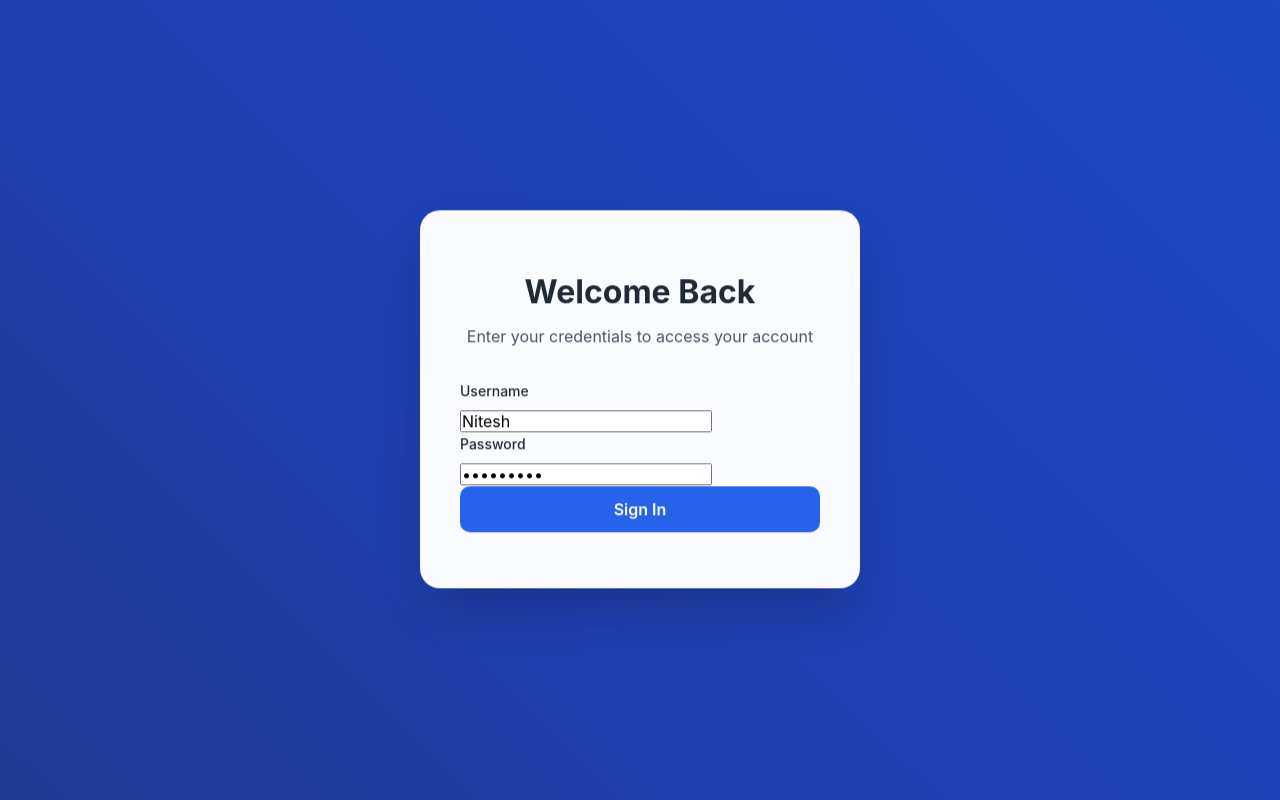
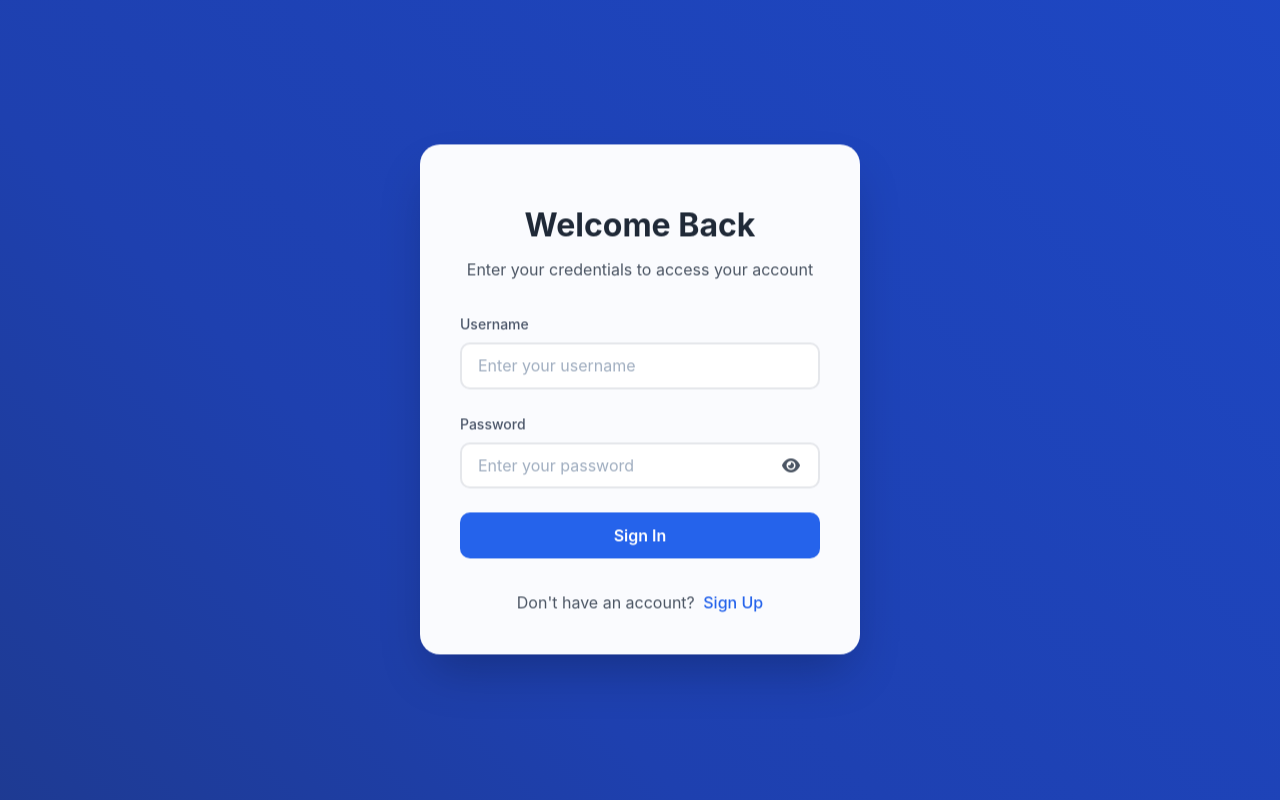
Before and after one commit to C0des-by-SAGAR/swissmote-dashoard, a React (Create React App) app: page /auth in a window 1280 px wide. Built offline with nearby package versions, Linux system fonts and the light colour scheme; no server answers.

Commit message:
resolving LogIn

```diff
--- a/src/components/auth/SignInForm.js
+++ b/src/components/auth/SignInForm.js
@@ -1,68 +1,127 @@
-import React, { useState } from 'react';
+import { useState } from 'react';
 import { useAuth } from '../../context/AuthContext';
+import FormInput from './FormInput';
 import { toast } from 'react-toastify';
+import { validateLoginForm } from '../../utils/validation';
 
-const SignInForm = () => {
+const SignInForm = ({ onToggleAuth }) => {
+  const { signIn } = useAuth();
   const [formData, setFormData] = useState({
-    username: 'Nitesh',
-    password: 'njpass123'
+    username: '',
+    password: ''
   });
-
-  const { isAuthenticated } = useAuth();
+  const [formErrors, setFormErrors] = useState({});
+  const [isPasswordVisible, setIsPasswordVisible] = useState(false);
+  const [isLoading, setIsLoading] = useState(false);
 
   const handleSubmit = async (e) => {
     e.preventDefault();
+
+    // Validate form
+    const errors = validateLoginForm(formData);
+    if (Object.keys(errors).length > 0) {
+      setFormErrors(errors);
+      return;
+    }
+
+    setIsLoading(true);
+    setFormErrors({});
+
     try {
-      const formBody = new URLSearchParams();
-      formBody.append('username', formData.username);
-      formBody.append('password', formData.password);
-      formBody.append('grant_type', 'password');
+      // Check internet connection
+      if (!navigator.onLine) {
+        throw new Error('No internet connection. Please check your network.');
+      }
 
-      // The actual login is handled by AuthContext on mount
-      // This form is just for display/testing purposes
-      toast.success('Login handled by AuthContext');
+      await signIn(formData);
+      toast.success('Successfully signed in!');
     } catch (error) {
-      toast.error('Login failed: ' + error.message);
+      console.error('Login error:', error);
+      const errorMessage = error.response?.data?.message ||
+                          error.message ||
+                          'Failed to sign in. Please check your credentials.';
+
+      setFormErrors({
+        general: errorMessage
+      });
+      toast.error(errorMessage);
+    } finally {
+      setIsLoading(false);
     }
   };
 
   const handleChange = (e) => {
-    const { name, value } = e.target;
-    setFormData(prev => ({
-      ...prev,
-      [name]: value
-    }));
+    const { id, value } = e.target;
+    setFormData(prev => ({ ...prev, [id]: value }));
+    // Clear error when user starts typing
+    if (formErrors[id]) {
+      setFormErrors(prev => ({ ...prev, [id]: '' }));
+    }
   };
 
   return (
     <form onSubmit={handleSubmit} className="w-100">
-      <div className="mb-4">
-        <label htmlFor="username" className="form-label">Username</label>
-        <input
+      {formErrors.general && (
+        <div className="error-message mb3 pa3 br2 bg-light-red dark-red">
+          {formErrors.general}
+        </div>
+      )}
+
+      <FormInput
+        label="Username"
         type="text"
         id="username"
-          name="username"
         value={formData.username}
         onChange={handleChange}
-          className="form-control"
+        error={formErrors.username}
         required
+        autoComplete="username"
+        placeholder="Enter your username"
+        disabled={isLoading}
       />
-      </div>
-      <div className="mb-4">
-        <label htmlFor="password" className="form-label">Password</label>
-        <input
-          type="password"
+
+      <FormInput
+        label="Password"
+        type={isPasswordVisible ? 'text' : 'password'}
         id="password"
-          name="password"
         value={formData.password}
         onChange={handleChange}
-          className="form-control"
+        error={formErrors.password}
         required
+        showPasswordToggle
+        isPasswordVisible={isPasswordVisible}
+        onTogglePassword={() => setIsPasswordVisible(!isPasswordVisible)}
+        autoComplete="current-password"
+        placeholder="Enter your password"
+        disabled={isLoading}
       />
+
+      <button
+        type="submit"
+        disabled={isLoading}
+        className={`btn-primary w-100 ${isLoading ? 'o-50' : ''}`}
+      >
+        {isLoading ? (
+          <span className="flex items-center justify-center">
+            <span className="loading-spinner mr2"></span>
+            Signing in...
+          </span>
+        ) : (
+          'Sign In'
+        )}
+      </button>
+
+      <div className="auth-toggle mt3 tc">
+        Don't have an account?{' '}
+        <button
+          type="button"
+          onClick={onToggleAuth}
+          className="toggle-link"
+          disabled={isLoading}
+        >
+          Sign Up
+        </button>
       </div>
-      <button type="submit" className="btn btn-primary w-100">
-        Sign In
-      </button>
     </form>
   );
 };
--- a/src/context/AuthContext.js
+++ b/src/context/AuthContext.js
@@ -1,30 +1,27 @@
 import { createContext, useContext, useState, useEffect } from 'react';
-import { authService } from '../api/services/authService';
 import { toast } from 'react-toastify';
 
 const AuthContext = createContext();
+
+const HARDCODED_TOKEN = 'eyJhbGciOiJIUzI1NiIsInR5cCI6IkpXVCJ9.eyJzdWIiOiJOaXRlc2gifQ.YQXiLNdHeIz-drgnh7J1Ym2am_89ZM8yGjc9zigJlY0';
 
 export const AuthProvider = ({ children }) => {
   const [isAuthenticated, setIsAuthenticated] = useState(false);
   const [isLoading, setIsLoading] = useState(true);
 
   useEffect(() => {
-    const initializeAuth = async () => {
+    // Bypass authentication and use hardcoded token
     try {
-        const { access_token, token_type } = await authService.login();
-        localStorage.setItem('access_token', access_token);
-        localStorage.setItem('token_type', token_type);
+      localStorage.setItem('access_token', HARDCODED_TOKEN);
+      localStorage.setItem('token_type', 'Bearer');
       setIsAuthenticated(true);
     } catch (error) {
-        console.error('Authentication failed:', error);
+      console.error('Token storage failed:', error);
       toast.error('Authentication failed. Please try again later.');
       setIsAuthenticated(false);
     } finally {
       setIsLoading(false);
     }
-    };
-
-    initializeAuth();
   }, []);
 
   const signOut = () => {
@@ -34,7 +31,7 @@ export const AuthProvider = ({ children }) => {
   };
 
   if (isLoading) {
-    return <div>Loading...</div>; // Or your loading component
+    return <div>Loading...</div>;
   }
 
   return (
```
Lines whose indentation alone changed are shown as unchanged.
